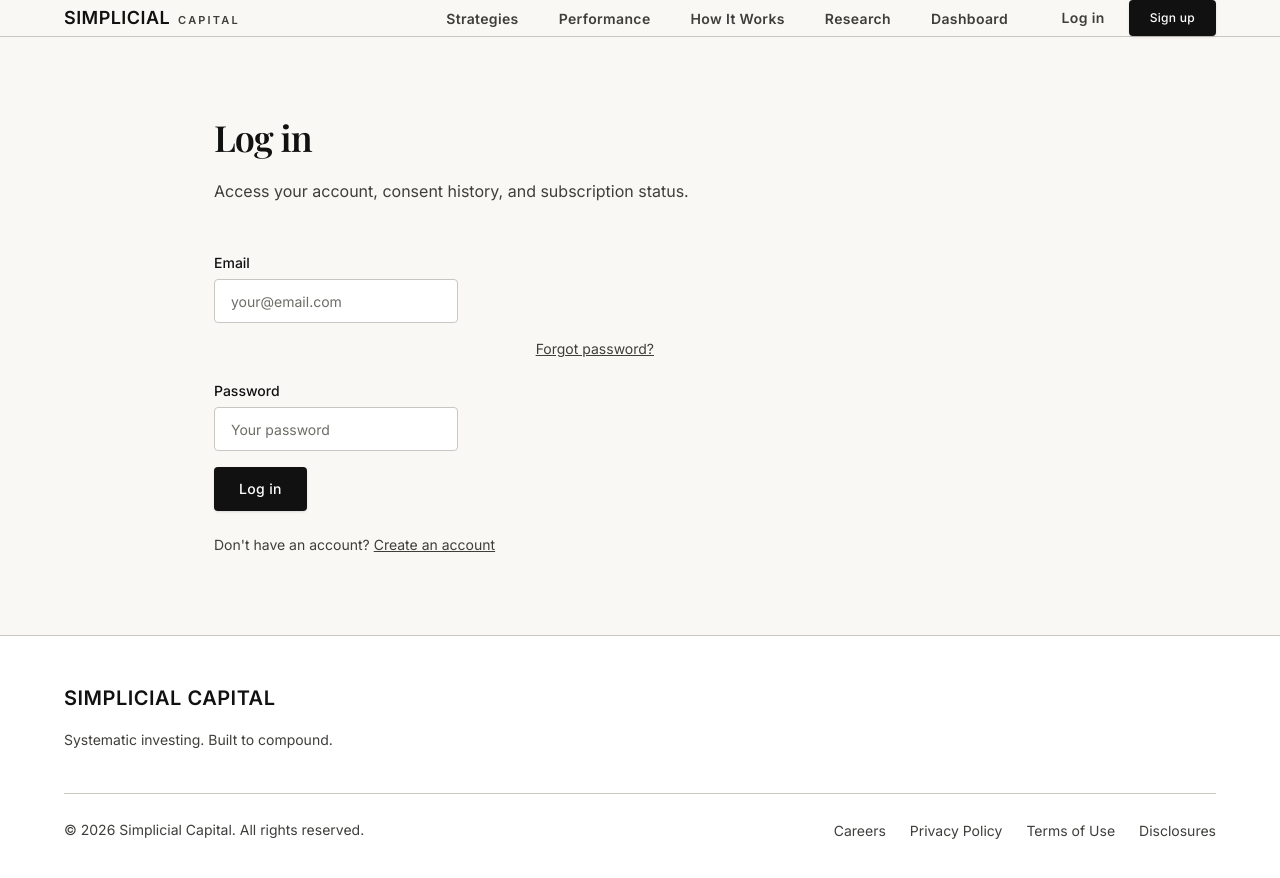
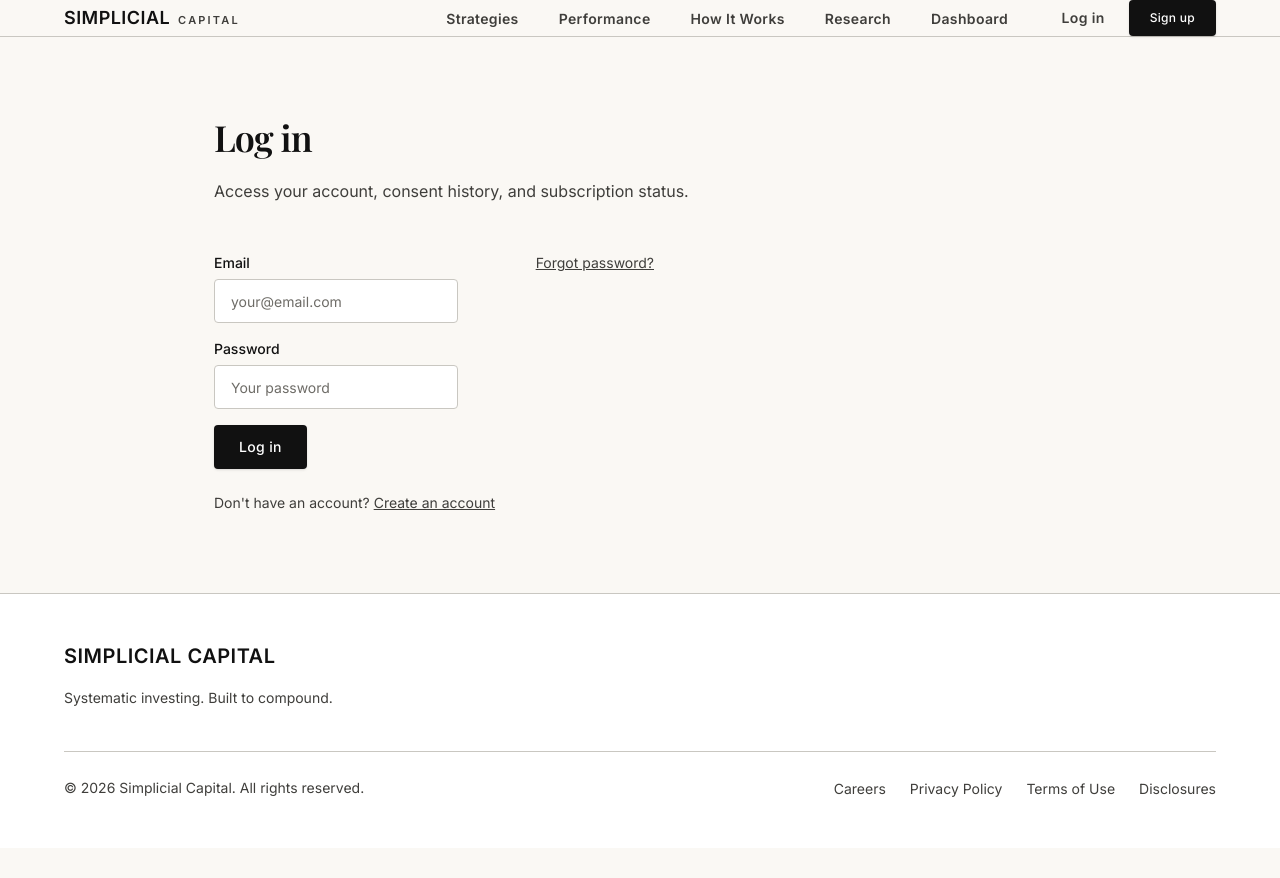
Before and after one commit to erniersnail/stratova, a Next.js app: page /login in a window 1280 px wide. Shown: the top 878 px of the page. After the commit the page ends 848 px from the top, so only its background shows below. Built offline with nearby package versions, Linux system fonts and the light colour scheme; no server answers; a web font is replaced by a local one.

Commit message:
auth: align Forgot password link with Email label

```diff
--- a/components/auth/AuthField.tsx
+++ b/components/auth/AuthField.tsx
@@ -1,8 +1,10 @@
 import Input from "@/components/ui/Input";
 
 /**
- * Auth form field with label, optional hint and inline error. Shared by the
- * signup and login forms so both read identically.
+ * Auth form field with label, optional hint, optional right-aligned slot,
+ * and inline error. Shared by the signup and login forms so both read
+ * identically. `rightSlot` renders on the same row as the label, right-
+ * aligned — used for e.g. "Forgot password?" next to the Email field.
  */
 type AuthFieldProps = {
   id: string;
@@ -15,6 +17,7 @@ type AuthFieldProps = {
   minLength?: number;
   required?: boolean;
   disabled?: boolean;
+  rightSlot?: React.ReactNode;
 };
 
 export default function AuthField({
@@ -28,15 +31,19 @@ export default function AuthField({
   minLength,
   required = false,
   disabled = false,
+  rightSlot,
 }: AuthFieldProps) {
   return (
     <div>
-      <label
-        htmlFor={id}
-        className="block text-sm font-medium text-foreground mb-1.5"
-      >
-        {label}
-      </label>
+      <div className="mb-1.5 flex items-center justify-between gap-4">
+        <label
+          htmlFor={id}
+          className="block text-sm font-medium text-foreground"
+        >
+          {label}
+        </label>
+        {rightSlot}
+      </div>
       <Input
         id={id}
         name={id}
--- a/components/auth/LoginForm.tsx
+++ b/components/auth/LoginForm.tsx
@@ -35,16 +35,16 @@ export default function LoginForm() {
         placeholder="your@email.com"
         required
         disabled={pending}
+        rightSlot={
+          <Link
+            href="/forgot-password"
+            className="text-sm text-secondary underline hover:text-foreground"
+          >
+            Forgot password?
+          </Link>
+        }
       />
 
-      <div className="flex justify-end">
-        <Link
-          href="/forgot-password"
-          className="mb-1.5 text-sm text-secondary underline hover:text-foreground"
-        >
-          Forgot password?
-        </Link>
-      </div>
       <AuthField
         id="password"
         label="Password"
```
